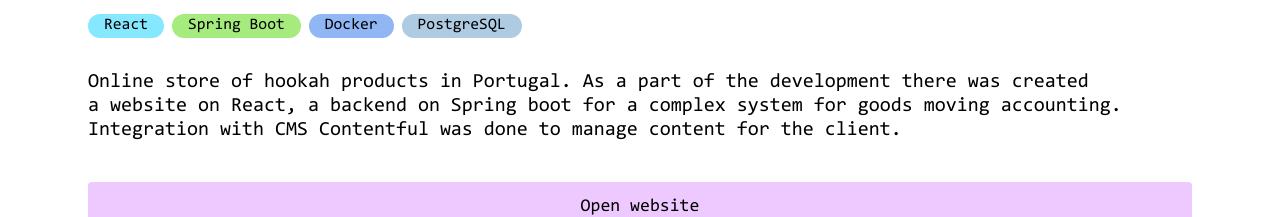
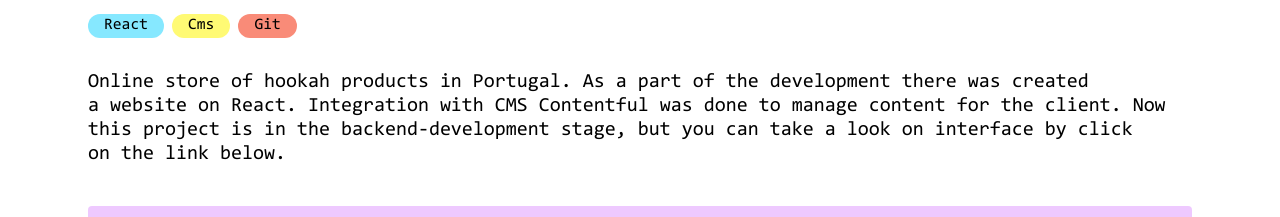
Before and after one commit to Zaozerskikh/portfolio, a React (Create React App) app: page /home in a window 1280 px wide. Both pictures are taken after a click on the element 261 px from the left and 475 px from the top of the page. Shown: the part 165-382 px from the top of the page. Built offline with nearby package versions, Linux system fonts and the light colour scheme.

Commit message:
Mock data changes

```diff
--- /dev/null
+++ b/src/constants/ProjectType.tsx
@@ -0,0 +1,4 @@
+export enum ProjectType {
+  MOBILE_APP = 'MOBILE_APP',
+  WEBSITE = 'WEBSITE',
+}
--- a/src/mock_data/MockProjectArr.tsx
+++ b/src/mock_data/MockProjectArr.tsx
@@ -1,56 +1,49 @@
 import {ProjectInfo} from "../redux/projects_reducer/ProjectInfo";
 import {TagType} from "../constants/TagType"
+import {ProjectType} from "../constants/ProjectType";
 
 const whiteHookahPreview = 'https://i.imgur.com/ZexQo1c.png'
 const blackHookahPreview = 'https://i.imgur.com/Xn97hXD.png'
 const whiteHookahDetailed1 = 'https://i.imgur.com/mguGHTp.png'
 const whiteHookahDetailed2 = 'https://i.imgur.com/Nmco1o5.png'
 const whiteHookahDetailed3 = 'https://i.imgur.com/Nmco1o5.png'
-const whiteHookahDetailed4 = 'https://i.imgur.com/iPUtklZ.jpg'
+const whiteHookahDetailed4 = 'https://i.imgur.com/qDyhBvT.png'
+
+const whitePuzzlesPreview = 'https://i.imgur.com/j3fzJd1.png'
+const darkPuzzlesPreview = 'https://i.imgur.com/rynG9TR.png'
+
 
 export const MockProjectArr: ProjectInfo[] = [
   {
     id: '1',
     name: 'hookah.pt',
+    projectType: ProjectType.WEBSITE,
     detailedDarkImages: [whiteHookahDetailed1, whiteHookahDetailed2, whiteHookahDetailed3, whiteHookahDetailed4],
     detailedWhiteImages: [whiteHookahDetailed1, whiteHookahDetailed2, whiteHookahDetailed3, whiteHookahDetailed4],
     previewWhiteImage: whiteHookahPreview,
     previewDarkImage: blackHookahPreview,
-    shortDescriptionRUS: 'разработал сайт для первого кальянного магазина в Португалии, подготовил фронтенд и бэкенд',
-    shortDescriptionENG: 'developed the website for the first hookah store in Portugal, created the frontend and the backend',
-    fullDescriptionRUS: 'Интернет-магазин кальянной продукции в Португалии. В рамках разработки был создан сайт на React, бэкенд на Spring boot для сложной системы учёта движения товаров. Для управления контентом для клиента была произведена интеграция с CMS Contentful.',
-    fullDescriptionENG: 'Online store of hookah products in Portugal. As a part of the development there was created a website on React, a backend on Spring boot for a complex system for goods moving accounting. Integration with CMS Contentful was done to manage content for the client.',
-    tags: [TagType.REACT, TagType.SPRING_BOOT, TagType.DOCKER, TagType.POSTGRESQL],
-    link: ''
+    shortDescriptionRUS: 'разработал сайт для первого кальянного магазина в Португалии, подготовил фронтенд и интеграцию с CMS.',
+    shortDescriptionENG: 'developed the website for the first hookah store in Portugal, created the frontend and CMS integration',
+    fullDescriptionRUS: 'Интернет-магазин кальянной продукции в Португалии. В рамках разработки был создан сайт на React, а так же произведена интеграция с CMS Contentful. Сейчас к проекту активно пишется бэкенд, но оценить интерфейс можно уже сейчас по ссылке ниже.',
+    fullDescriptionENG: 'Online store of hookah products in Portugal. As a part of the development there was created a website on React. Integration with CMS Contentful was done to manage content for the client. Now this project is in the backend-development stage, but you can take a look on interface by click on the link below.',
+    tags: [TagType.REACT, TagType.CMS, TagType.GIT],
+    link: 'https://zaozerskikh.github.io/hookah/'
   },
   {
     id: '2',
-    name: 'hookah.pt',
-    detailedDarkImages: [whiteHookahDetailed1, whiteHookahDetailed2, whiteHookahDetailed3, whiteHookahDetailed4],
-    detailedWhiteImages: [whiteHookahDetailed1, whiteHookahDetailed2, whiteHookahDetailed3, whiteHookahDetailed4],
-    previewWhiteImage: whiteHookahPreview,
-    previewDarkImage: blackHookahPreview,
-    shortDescriptionRUS: 'разработал сайт для первого кальянного магазина в Португалии, подготовил фронтенд и бэкенд',
-    shortDescriptionENG: 'developed the website for the first hookah store in Portugal, created the frontend and the backend',
-    fullDescriptionRUS: 'Интернет-магазин кальянной продукции в Португалии. В рамках разработки был создан сайт на React, бэкенд на Spring boot для сложной системы учёта движения товаров. Для управления контентом для клиента была произведена интеграция с CMS Contentful.',
-    fullDescriptionENG: 'Online store of hookah products in Portugal. As a part of the development there was created a website on React, a backend on Spring boot for a complex system for goods moving accounting. Integration with CMS Contentful was done to manage content for the client.',
-    tags: [TagType.REACT, TagType.SPRING_BOOT, TagType.DOCKER, TagType.POSTGRESQL],
+    name: 'chess puzzles',
+    projectType: ProjectType.MOBILE_APP,
+    detailedDarkImages: [darkPuzzlesPreview],
+    detailedWhiteImages: [whitePuzzlesPreview],
+    previewWhiteImage: whitePuzzlesPreview,
+    previewDarkImage: darkPuzzlesPreview,
+    shortDescriptionRUS: 'создал мобильное приложение для обучения шахматным стратегиям',
+    shortDescriptionENG: 'created a mobile application for teaching chess strategies',
+    fullDescriptionRUS: 'Мобильное приложение для обучения шахматным стратегиям. Написано на React Native.',
+    fullDescriptionENG: 'A mobile application for teaching chess strategies. It was written on React Native.',
+    tags: [TagType.REACT_NATIVE, TagType.GIT],
     link: ''
   },
-  {
-    id: '3',
-    name: 'hookah.pt',
-    detailedDarkImages: [whiteHookahDetailed1, whiteHookahDetailed2, whiteHookahDetailed3, whiteHookahDetailed4],
-    detailedWhiteImages: [whiteHookahDetailed1, whiteHookahDetailed2, whiteHookahDetailed3, whiteHookahDetailed4],
-    previewWhiteImage: whiteHookahPreview,
-    previewDarkImage: blackHookahPreview,
-    shortDescriptionRUS: 'разработал сайт для первого кальянного магазина в Португалии, подготовил фронтенд и бэкенд',
-    shortDescriptionENG: 'developed the website for the first hookah store in Portugal, created the frontend and the backend',
-    fullDescriptionRUS: 'Интернет-магазин кальянной продукции в Португалии. В рамках разработки был создан сайт на React, бэкенд на Spring boot для сложной системы учёта движения товаров. Для управления контентом для клиента была произведена интеграция с CMS Contentful.',
-    fullDescriptionENG: 'Online store of hookah products in Portugal. As a part of the development there was created a website on React, a backend on Spring boot for a complex system for goods moving accounting. Integration with CMS Contentful was done to manage content for the client.',
-    tags: [TagType.REACT, TagType.SPRING_BOOT, TagType.DOCKER, TagType.POSTGRESQL],
-    link: ''
-  }
 ]
 
 //@ts-ignore
--- a/src/pages/project_detailed_page/ProjectDetailedPage.tsx
+++ b/src/pages/project_detailed_page/ProjectDetailedPage.tsx
@@ -16,6 +16,7 @@ import ExternalLinks from "../../constants/ExternalLinks";
 import TextFormatterComponent from "../../components/text_formatter/TextFormatterComponent";
 import {useMediaQuery} from "react-responsive";
 import {MediaQueries} from "../../constants/MediaQueries";
+import {ProjectType} from "../../constants/ProjectType";
 
 
 const ProjectDetailedPage: React.FC = () => {
@@ -65,11 +66,13 @@ const ProjectDetailedPage: React.FC = () => {
           letterWidth={(isDesktop || isTablet) ? 11 : 9.9}
         />
       </div>
-      <DefaultButton
-        color={DefaultButtonColor.VIOLET}
-        text={currLang === Lang.ENG ? 'Open website' : 'Открыть сайт'}
-        onClickAction={() => window.open(project?.link, '_blank')}
-      />
+      {project?.projectType === ProjectType.WEBSITE && (
+        <DefaultButton
+          color={DefaultButtonColor.VIOLET}
+          text={currLang === Lang.ENG ? 'Open website' : 'Открыть сайт'}
+          onClickAction={() => window.open(project?.link, '_blank')}
+        />
+      )}
       <div className="images-wrapper">
         {(currTheme === ColorTheme.DARK ? project?.detailedDarkImages : project?.detailedWhiteImages)
           ?.map((image, idx) => (
--- a/src/redux/projects_reducer/ProjectInfo.tsx
+++ b/src/redux/projects_reducer/ProjectInfo.tsx
@@ -1,4 +1,5 @@
 import {TagType} from "../../constants/TagType";
+import {ProjectType} from "../../constants/ProjectType";
 
 export interface ShortProjectInfo {
   id: string;
@@ -11,6 +12,7 @@ export interface ShortProjectInfo {
 }
 
 export interface ProjectInfo extends ShortProjectInfo {
+  projectType: ProjectType;
   fullDescriptionRUS: string;
   fullDescriptionENG: string;
   detailedWhiteImages: string[];
```
